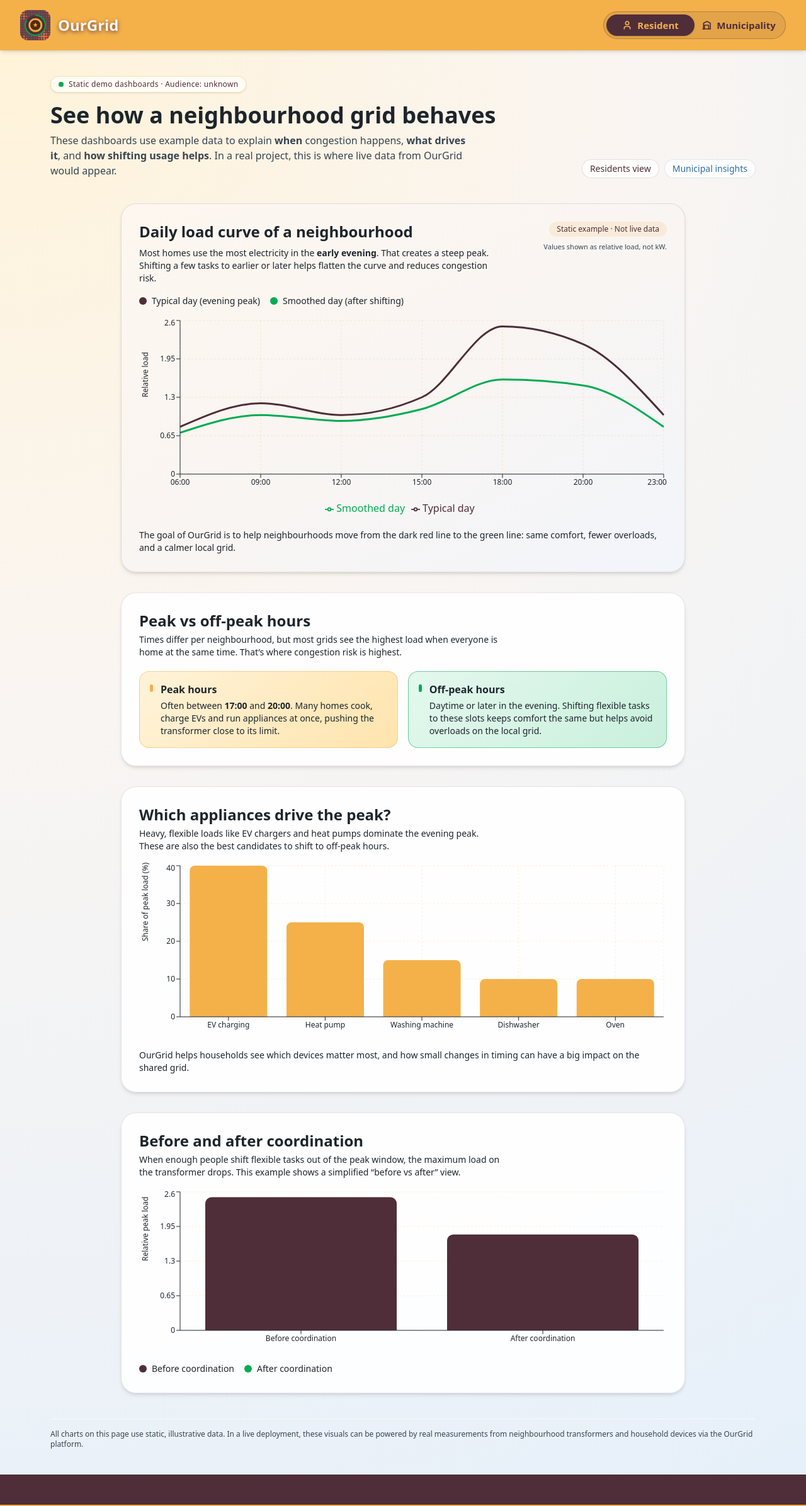
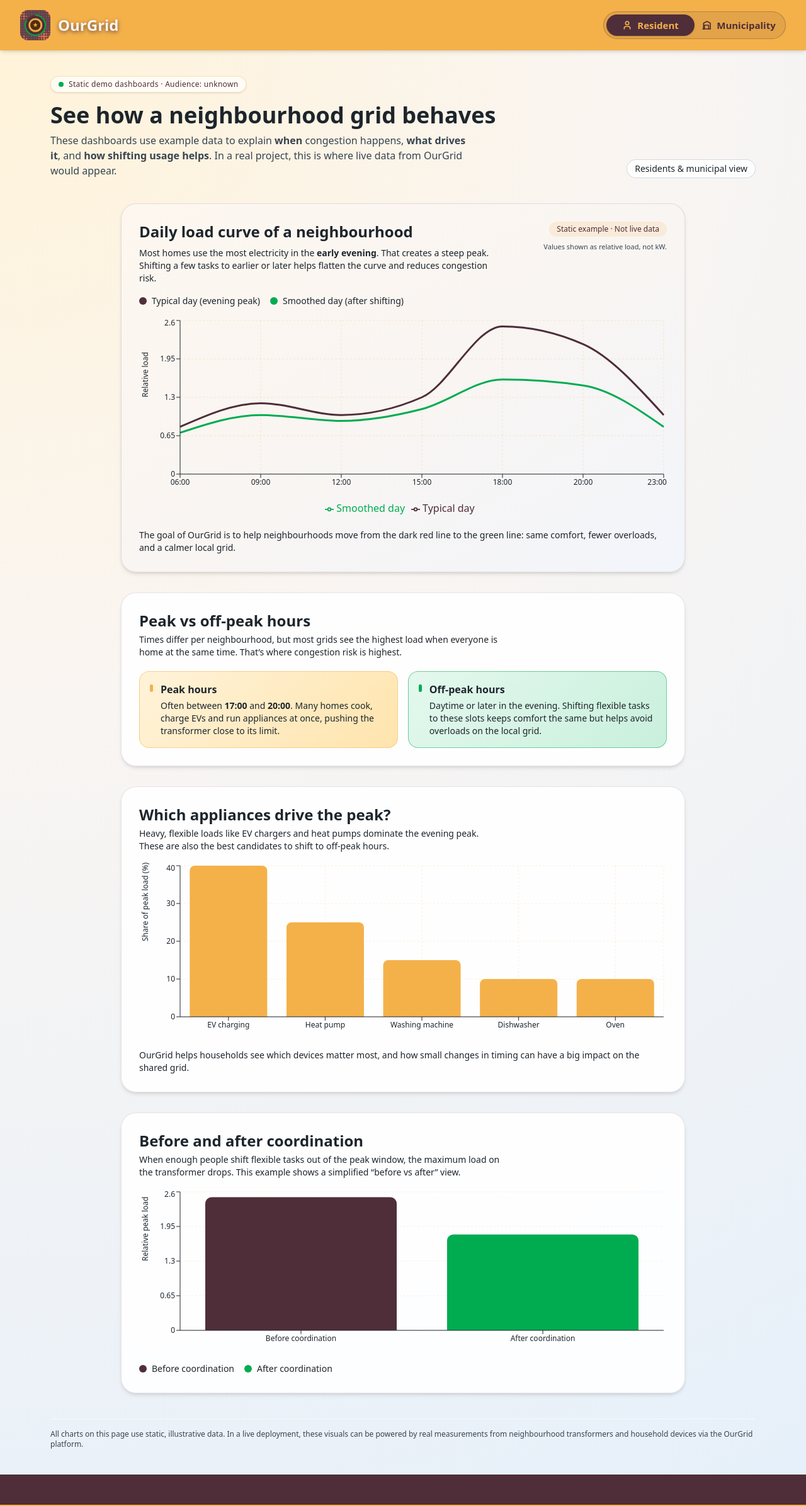
Before and after one commit to Marto8090/OurGrid_Website, a React (Vite) app in the folder client/: page /u/dashboards in a window 1280 px wide. Shown: the top 2392 px of the page at 63% size. Built offline with nearby package versions, Linux system fonts and the light colour scheme.

Commit message:
add Cell component to BeforeAfterPeakChart and update Dashboard to utilize dynamic chipConfig

```diff
--- a/client/src/components/BeforeAfterPeakChart.jsx
+++ b/client/src/components/BeforeAfterPeakChart.jsx
@@ -6,6 +6,7 @@ import {
   CartesianGrid,
   Tooltip,
   ResponsiveContainer,
+  Cell,              // ← add this
 } from "recharts";
 
 const COLORS = {
@@ -17,8 +18,8 @@ const COLORS = {
 };
 
 const peakData = [
-  { scenario: "Before coordination", peakLoad: 2.5, color: "#4F2E39" },
-  { scenario: "After coordination", peakLoad: 1.8, color: "#01AC51" },
+  { scenario: "Before coordination", peakLoad: 2.5, color: "#4F2E39" }, // dark red
+  { scenario: "After coordination",  peakLoad: 1.8, color: "#01AC51" }, // green
 ];
 
 export default function BeforeAfterPeakChart() {
@@ -81,10 +82,10 @@ export default function BeforeAfterPeakChart() {
                 dataKey="peakLoad"
                 name="Peak load"
                 radius={[10, 10, 0, 0]}
-                // per-bar color
-                fill={COLORS.primary}
               >
-                {/* You can add a custom shape later if needed */}
+                {peakData.map((entry, index) => (
+                  <Cell key={index} fill={entry.color} />
+                ))}
               </Bar>
             </BarChart>
           </ResponsiveContainer>
--- a/client/src/pages/Dashboard.jsx
+++ b/client/src/pages/Dashboard.jsx
@@ -6,6 +6,28 @@ import BeforeAfterPeakChart from "../components/BeforeAfterPeakChart";
 
 export default function Dashboards() {
   const { audience } = useAudience();
+
+  const chipConfig =
+    audience === "municipality"
+      ? {
+          label: "Municipal insights",
+          bg: "rgba(230, 240, 250, 0.9)",
+          border: "rgba(44, 110, 164, 0.35)",
+          text: "#2C6EA4",
+        }
+      : audience === "user"
+      ? {
+          label: "Residents view",
+          bg: "rgba(253, 247, 239, 0.9)",
+          border: "rgba(79, 46, 57, 0.25)",
+          text: "#4F2E39",
+        }
+      : {
+          label: "Residents & municipal view",
+          bg: "rgba(255, 255, 255, 0.85)",
+          border: "rgba(148, 163, 184, 0.4)",
+          text: "#1D252C",
+        };
 
   return (
     <main
@@ -41,11 +63,15 @@ export default function Dashboards() {
             </div>
 
             <div className="flex flex-wrap gap-2 text-xs md:text-sm">
-              <span className="px-3 py-1 rounded-full bg-white/80 border border-[#4F2E39]/15 text-[#4F2E39] font-medium">
-                Residents view
-              </span>
-              <span className="px-3 py-1 rounded-full bg-white/80 border border-[#2C6EA4]/15 text-[#2C6EA4] font-medium">
-                Municipal insights
+              <span
+                className="px-3 py-1 rounded-full font-medium cursor-default select-none border backdrop-blur"
+                style={{
+                  backgroundColor: chipConfig.bg,
+                  borderColor: chipConfig.border,
+                  color: chipConfig.text,
+                }}
+              >
+                {chipConfig.label}
               </span>
             </div>
           </div>
```
